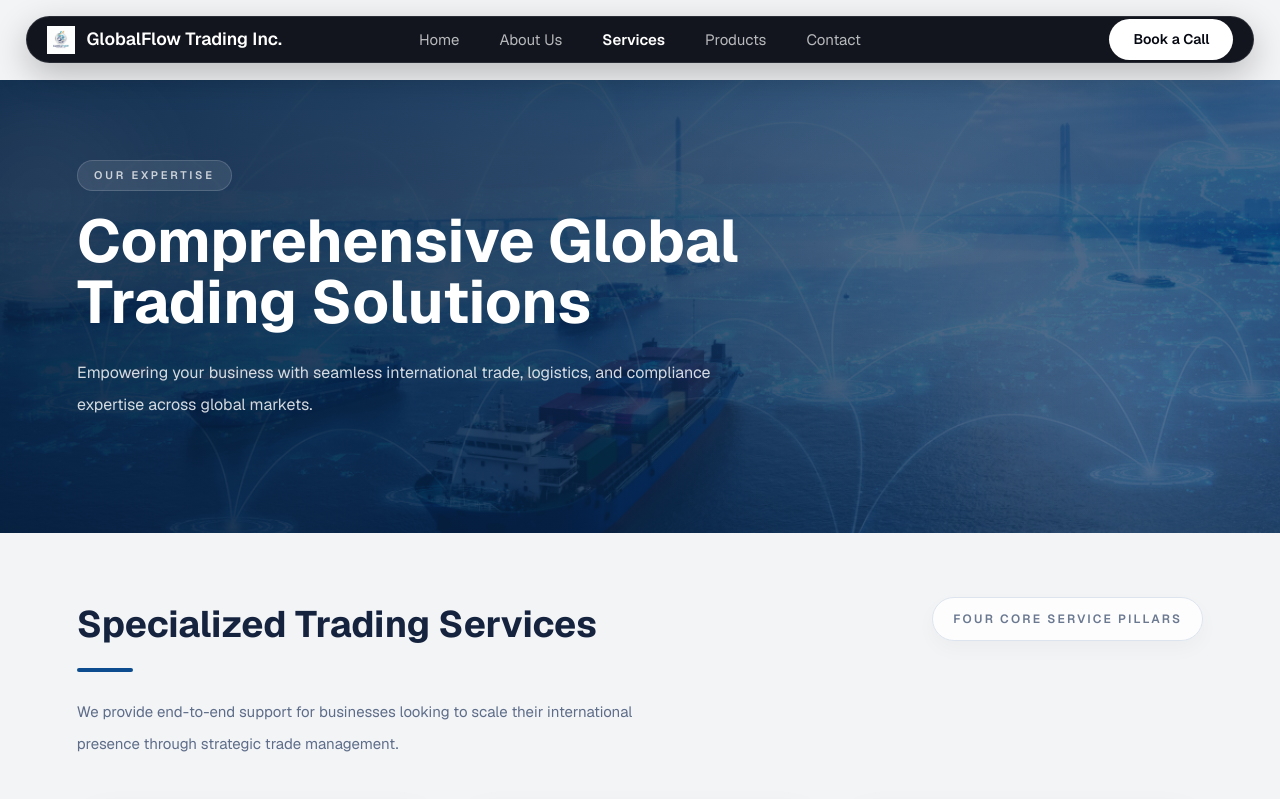
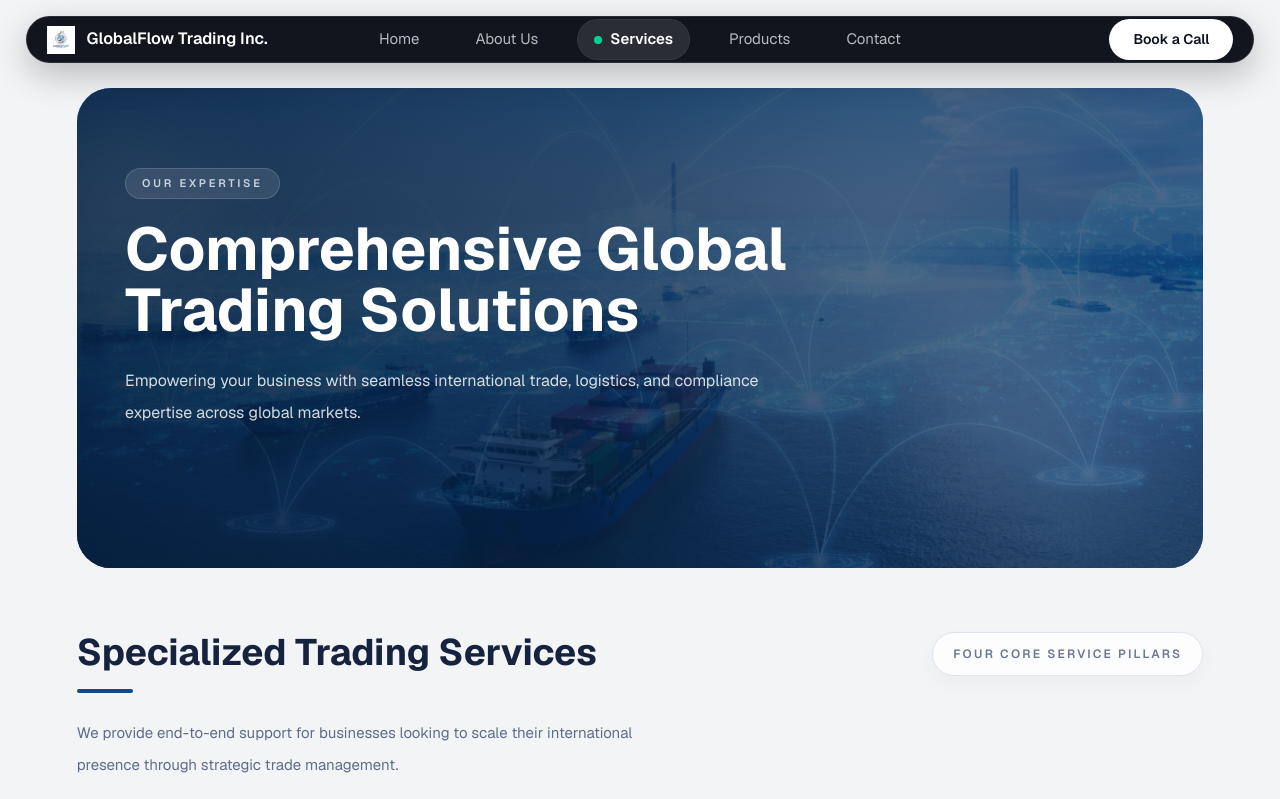
Before and after one commit to Andy-School-Code/GlobalFlow-Website, a Next.js app in the folder nextjs-site/: page /services in a window 1280 px wide. Shown: the top 799 px of the page. Built offline with nearby package versions, Linux system fonts and the light colour scheme.

Commit message:
Improve responsive navbar, services, and contact hero layouts

```diff
--- a/nextjs-site/app/globals.css
+++ b/nextjs-site/app/globals.css
@@ -9,6 +9,7 @@ body {
   margin: 0;
   padding: 0;
   background: #ffffff;
+  overflow-x: hidden;
 }
 
 @theme inline {
--- a/nextjs-site/app/page.tsx
+++ b/nextjs-site/app/page.tsx
@@ -1,8 +1,8 @@
 export default function HomePage() {
   return (
-    <main className="min-h-[200vh] bg-[#f5f5f5] pt-24">
-      <section className="flex items-center justify-center py-20">
-        <h1 className="text-5xl font-bold text-[#123b78]">
+    <main className="min-h-screen bg-[#f5f5f5] pt-24">
+      <section className="mx-auto flex w-[92%] max-w-7xl items-center justify-center py-16 sm:w-[88%] sm:py-20">
+        <h1 className="text-center text-3xl font-bold text-[#123b78] sm:text-4xl lg:text-5xl">
           GlobalFlow Trading Inc.
         </h1>
       </section>
--- a/nextjs-site/app/services/page.tsx
+++ b/nextjs-site/app/services/page.tsx
@@ -157,13 +157,15 @@ export default function ServicesPage() {
     <main className="bg-[#f3f4f6] pt-20 text-[#13213d]">
       {/* DESKTOP / TABLET */}
       <div className="hidden md:block">
-        <section className="relative overflow-hidden bg-[#0d4c8f]">
+        <section className="bg-[#f3f4f6] pt-2">
+          <div className="mx-auto w-[92%] max-w-7xl xl:w-[88%]">
+            <div className="relative min-h-[24rem] overflow-hidden rounded-[34px] bg-[#0d4c8f] lg:min-h-[27rem] xl:min-h-[30rem]">
               <div className="absolute inset-0">
                 <Image
                   src="/images/services/services-hero.png"
                   alt="GlobalFlow Trading services hero"
                   fill
-              className="object-cover"
+                  className="object-cover object-center"
                   priority
                 />
               </div>
@@ -172,7 +174,7 @@ export default function ServicesPage() {
               <div className="pointer-events-none absolute -left-10 top-10 h-40 w-40 rounded-full bg-white/10 blur-3xl" />
               <div className="pointer-events-none absolute bottom-8 right-10 h-48 w-48 rounded-full bg-[#9fd0ff]/15 blur-3xl" />
 
-          <div className="relative mx-auto w-[88%] py-16 lg:py-20">
+              <div className="relative px-8 py-14 lg:px-10 lg:py-16 xl:px-12 xl:py-20">
                 <AnimatedContent
                   distance={60}
                   direction="vertical"
@@ -197,7 +199,7 @@ export default function ServicesPage() {
                         delay={120}
                         animateBy="words"
                         direction="top"
-                      className="max-w-3xl text-5xl font-bold leading-[1.02] text-white lg:text-6xl"
+                        className="max-w-3xl text-4xl font-bold leading-[1.02] text-white xl:text-6xl"
                       />
                     </div>
 
@@ -214,9 +216,11 @@ export default function ServicesPage() {
                   </div>
                 </AnimatedContent>
               </div>
+            </div>
+          </div>
         </section>
 
-        <section className="mx-auto w-[88%] py-14 lg:py-16">
+        <section className="mx-auto w-[92%] max-w-7xl py-14 xl:w-[88%] lg:py-16">
           <AnimatedContent
             distance={40}
             direction="vertical"
@@ -228,9 +232,9 @@ export default function ServicesPage() {
             scale={0.98}
             threshold={0.15}
           >
-            <div className="flex items-start justify-between gap-6">
+            <div className="flex flex-col items-start gap-6 xl:flex-row xl:justify-between">
               <div>
-                <h2 className="text-[2.3rem] font-bold text-[#16233e]">
+                <h2 className="text-4xl font-bold text-[#16233e] xl:text-[2.3rem]">
                   Specialized Trading Services
                 </h2>
                 <div className="mt-4 h-[4px] w-14 rounded-full bg-[#0d4c8f]" />
@@ -246,7 +250,7 @@ export default function ServicesPage() {
             </div>
           </AnimatedContent>
 
-          <div className="mt-10 grid gap-6 xl:grid-cols-3">
+          <div className="mt-10 grid gap-6 md:grid-cols-2 lg:grid-cols-3">
             {desktopCards.map((card) => (
               <AnimatedContent
                 key={card.id}
@@ -373,7 +377,7 @@ export default function ServicesPage() {
         </section>
 
         <section className="bg-[#eef2f6] py-20">
-          <div className="mx-auto grid w-[88%] gap-8 lg:grid-cols-[0.9fr_1.1fr] lg:items-center">
+          <div className="mx-auto grid w-[92%] max-w-7xl gap-8 xl:w-[88%] xl:grid-cols-[0.9fr_1.1fr] xl:items-center">
             <AnimatedContent
               distance={40}
               direction="vertical"
@@ -386,7 +390,7 @@ export default function ServicesPage() {
               threshold={0.15}
             >
               <div>
-                <h2 className="text-[3rem] font-bold text-[#16233e]">
+                <h2 className="text-4xl font-bold text-[#16233e] xl:text-[3rem]">
                   Ready to Expand Your Global Reach?
                 </h2>
 
@@ -422,7 +426,7 @@ export default function ServicesPage() {
               </div>
             </AnimatedContent>
 
-            <div className="grid gap-4 md:grid-cols-3">
+            <div className="grid gap-4 md:grid-cols-2 xl:grid-cols-3">
               {serviceSteps.map((step, index) => (
                 <AnimatedContent
                   key={step.title}
@@ -459,7 +463,7 @@ export default function ServicesPage() {
 
       {/* MOBILE */}
       <div className="md:hidden">
-        <section className="mx-auto w-[88%] py-6">
+        <section className="mx-auto w-[92%] max-w-3xl py-6 sm:w-[88%]">
           <AnimatedContent
             distance={35}
             direction="vertical"
@@ -490,7 +494,7 @@ export default function ServicesPage() {
 
                 <div className="mt-4">
                   <BlurText
-                    text="Trade Support That Moves Faster"
+                    text="Comprehensive Global Trading Solutions"
                     delay={110}
                     animateBy="words"
                     direction="top"
@@ -499,8 +503,8 @@ export default function ServicesPage() {
                 </div>
 
                 <p className="mt-3 text-[14px] leading-6 text-white/88">
-                  Empowering global trade through strategic sourcing, shipping,
-                  logistics, and compliance support.
+                  Empowering your business with seamless international trade,
+                  logistics, and compliance expertise across global markets.
                 </p>
               </div>
             </div>
@@ -519,10 +523,11 @@ export default function ServicesPage() {
               threshold={0.15}
             >
               <h2 className="text-[2rem] font-bold text-[#16233e]">
-                Our Core Services
+                Specialized Trading Services
               </h2>
               <p className="mt-1 text-[14px] text-[#66758d]">
-                Comprehensive trade solutions for global businesses.
+                We provide end-to-end support for businesses looking to scale
+                their international presence through strategic trade management.
               </p>
             </AnimatedContent>
 
--- a/nextjs-site/components/Navbar.tsx
+++ b/nextjs-site/components/Navbar.tsx
@@ -2,8 +2,11 @@
 
 import Image from "next/image";
 import Link from "next/link";
+import { motion } from "motion/react";
 import { usePathname } from "next/navigation";
 import { useEffect, useState } from "react";
+import ShinyText from "@/components/reactbits/ShinyText";
+import SpotlightCard from "@/components/reactbits/SpotlightCard";
 
 const navItems = [
   { label: "Home", href: "/" },
@@ -37,11 +40,14 @@ export default function Navbar() {
       <div className="flex justify-center px-3 pt-3 sm:px-0 sm:pt-4">
         <div
           className={`${
-            scrolled ? "w-[94%] sm:w-[76%]" : "w-full sm:w-[96%]"
+            scrolled ? "w-[94%] lg:w-[88%] xl:w-[76%]" : "w-full lg:w-[96%]"
           } transition-all duration-500 ease-in-out`}
         >
           {/* MAIN NAVBAR PILL */}
-          <div className="rounded-full border border-white/10 bg-[#060912]/95 px-3 py-1 shadow-[0_12px_35px_rgba(0,0,0,0.24)] backdrop-blur-xl sm:px-5 sm:py-0.5">
+          <SpotlightCard
+            className="rounded-full border border-white/10 bg-[#060912]/95 px-3 py-1 shadow-[0_12px_35px_rgba(0,0,0,0.24)] backdrop-blur-xl sm:px-5 sm:py-0.5"
+            spotlightColor="rgba(255, 255, 255, 0.14)"
+          >
             <div className="relative flex items-center justify-between gap-2">
               {/* Left brand */}
               <Link
@@ -56,26 +62,51 @@ export default function Navbar() {
                   height={40}
                   className="h-6 w-6 flex-shrink-0 object-contain sm:h-7 sm:w-7"
                 />
-                <span className="truncate text-[0.78rem] font-semibold text-white sm:text-[1.1rem]">
+                <span className="max-w-[12rem] truncate text-[0.78rem] font-semibold text-white sm:max-w-none sm:text-[0.95rem] lg:text-[1.02rem]">
                   GlobalFlow Trading Inc.
                 </span>
               </Link>
 
               {/* Desktop nav */}
-              <nav className="absolute left-1/2 hidden -translate-x-1/2 items-center gap-10 md:flex">
+              <nav className="absolute left-1/2 hidden -translate-x-1/2 items-center gap-6 xl:flex">
                 {navItems.map((item) => {
                   const active = isActive(item.href);
 
                   const content = (
-                    <span
-                      className={`text-[15px] transition ${
-                        active
-                          ? "font-semibold text-white"
-                          : "text-white/70 hover:text-white"
+                    <motion.span
+                      className={`relative inline-flex items-center gap-2 rounded-full px-4 py-2 text-[15px] ${
+                        active ? "font-semibold text-white" : "text-white/70"
                       }`}
+                      animate={{
+                        color: active
+                          ? "rgba(255,255,255,1)"
+                          : "rgba(255,255,255,0.7)",
+                      }}
+                      transition={{ duration: 0.24, ease: [0.22, 1, 0.36, 1] }}
+                      whileHover={!active ? { y: -1, color: "rgba(255,255,255,1)" } : undefined}
                     >
+                      {active && (
+                        <motion.span
+                          layoutId="desktop-active-nav-pill"
+                          className="absolute inset-0 -z-10 rounded-full bg-white/10 ring-1 ring-white/15"
+                          transition={{
+                            type: "spring",
+                            stiffness: 180,
+                            damping: 24,
+                            mass: 1.05,
+                          }}
+                        />
+                      )}
+                      {active && (
+                        <motion.span
+                          className="h-2 w-2 rounded-full bg-emerald-400"
+                          initial={{ scale: 0.6, opacity: 0 }}
+                          animate={{ scale: 1, opacity: 1 }}
+                          transition={{ duration: 0.22, ease: "easeOut" }}
+                        />
+                      )}
                       {item.label}
-                    </span>
+                    </motion.span>
                   );
 
                   if (item.href === "#") {
@@ -95,12 +126,19 @@ export default function Navbar() {
               </nav>
 
               {/* Desktop button */}
-              <div className="ml-auto hidden md:flex">
+              <div className="ml-auto hidden xl:flex">
                 <Link
                   href="/contact"
                   className="rounded-full bg-white px-6 py-2.5 text-[14px] font-semibold text-[#060912] transition hover:bg-gray-200"
                 >
-                  Book a Call
+                  <ShinyText
+                    text="Book a Call"
+                    speed={3}
+                    className="text-[14px] font-semibold"
+                    color="#0b1220"
+                    shineColor="#5b8cff"
+                    spread={135}
+                  />
                 </Link>
               </div>
 
@@ -108,27 +146,32 @@ export default function Navbar() {
               <button
                 type="button"
                 onClick={() => setMenuOpen((prev) => !prev)}
-                className="ml-auto rounded-full border border-white/15 px-3 py-1.5 text-xs font-medium text-white transition hover:bg-white/5 md:hidden"
+                className="ml-auto inline-flex h-11 items-center rounded-full border border-white/15 px-5 text-[14px] font-semibold text-white transition hover:bg-white/5 xl:hidden"
               >
                 {menuOpen ? "Close" : "Menu"}
               </button>
             </div>
-          </div>
+          </SpotlightCard>
 
           {/* MOBILE DROPDOWN - OUTSIDE THE PILL */}
           {menuOpen && (
-            <div className="mt-3 rounded-3xl border border-white/10 bg-[#060912]/95 p-4 shadow-[0_12px_35px_rgba(0,0,0,0.24)] backdrop-blur-xl md:hidden">
+            <div className="mt-3 rounded-3xl border border-white/10 bg-[#060912]/95 p-4 shadow-[0_12px_35px_rgba(0,0,0,0.24)] backdrop-blur-xl xl:hidden">
               <div className="flex flex-col gap-2 text-sm text-white">
                 <Link
                   href="/"
                   onClick={closeMenu}
                   className={`rounded-xl px-3 py-2 transition ${
                     isActive("/")
-                      ? "bg-white/10 font-semibold text-white"
+                      ? "bg-white/10 font-semibold text-white ring-1 ring-white/15"
                       : "text-white/75 hover:bg-white/5 hover:text-white"
                   }`}
                 >
-                  Home
+                  <span className="inline-flex items-center gap-2">
+                    {isActive("/") && (
+                      <span className="h-2 w-2 rounded-full bg-emerald-400" />
+                    )}
+                    Home
+                  </span>
                 </Link>
 
                 <span className="rounded-xl px-3 py-2 text-white/75">
@@ -140,11 +183,16 @@ export default function Navbar() {
                   onClick={closeMenu}
                   className={`rounded-xl px-3 py-2 transition ${
                     isActive("/services")
-                      ? "bg-white/10 font-semibold text-white"
+                      ? "bg-white/10 font-semibold text-white ring-1 ring-white/15"
                       : "text-white/75 hover:bg-white/5 hover:text-white"
                   }`}
                 >
-                  Services
+                  <span className="inline-flex items-center gap-2">
+                    {isActive("/services") && (
+                      <span className="h-2 w-2 rounded-full bg-emerald-400" />
+                    )}
+                    Services
+                  </span>
                 </Link>
 
                 <span className="rounded-xl px-3 py-2 text-white/75">
@@ -156,11 +204,16 @@ export default function Navbar() {
                   onClick={closeMenu}
                   className={`rounded-xl px-3 py-2 transition ${
                     isActive("/contact")
-                      ? "bg-white/10 font-semibold text-white"
+                      ? "bg-white/10 font-semibold text-white ring-1 ring-white/15"
                       : "text-white/75 hover:bg-white/5 hover:text-white"
                   }`}
                 >
-                  Contact
+                  <span className="inline-flex items-center gap-2">
+                    {isActive("/contact") && (
+                      <span className="h-2 w-2 rounded-full bg-emerald-400" />
+                    )}
+                    Contact
+                  </span>
                 </Link>
 
                 <Link
@@ -168,7 +221,14 @@ export default function Navbar() {
                   onClick={closeMenu}
                   className="mt-3 rounded-full bg-white px-5 py-2.5 text-center font-semibold text-[#060912]"
                 >
-                  Book a Call
+                  <ShinyText
+                    text="Book a Call"
+                    speed={3}
+                    className="text-sm font-semibold"
+                    color="#0b1220"
+                    shineColor="#5b8cff"
+                    spread={135}
+                  />
                 </Link>
               </div>
             </div>
```
Also changed, not shown: nextjs-site/app/contact/page.tsx (+18 -13 lines), nextjs-site/components/Footer.tsx (+6 -6 lines). Lines whose indentation alone changed are shown as unchanged.
